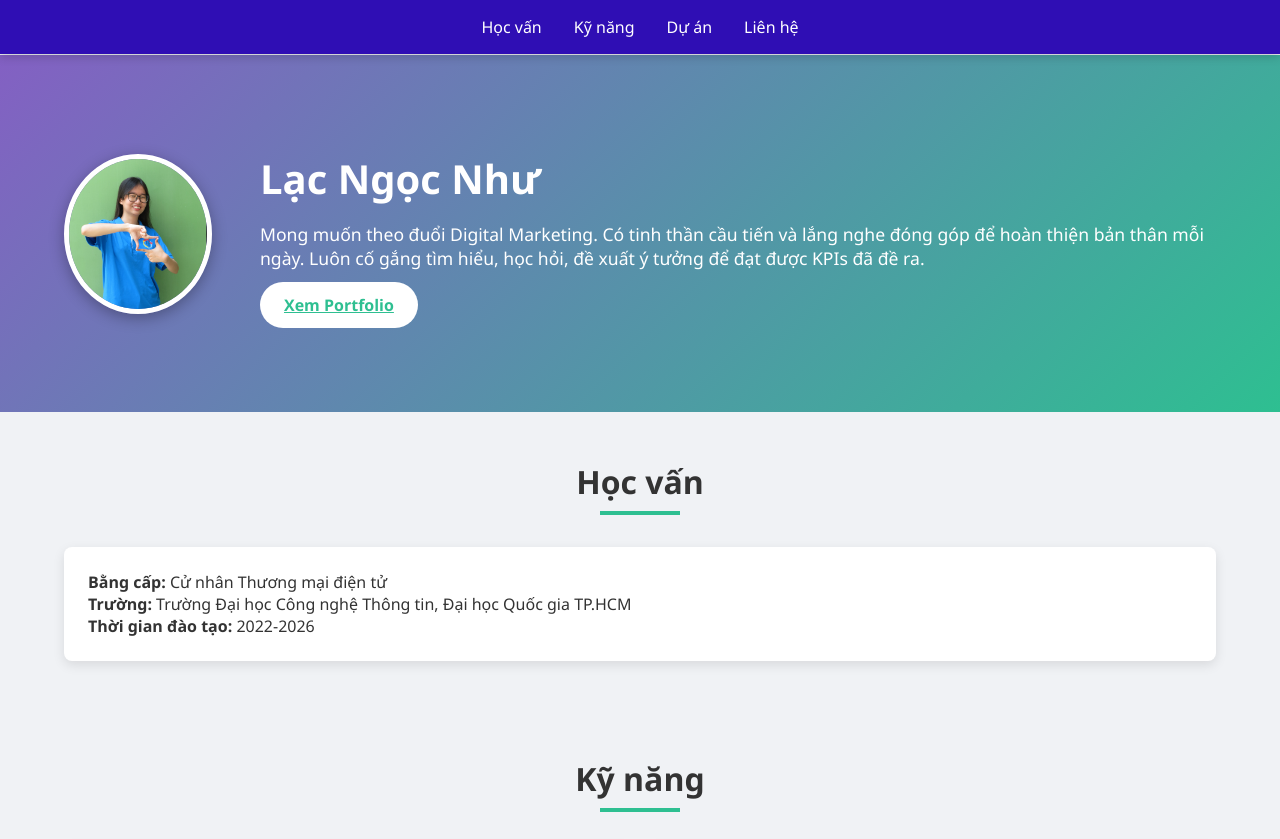
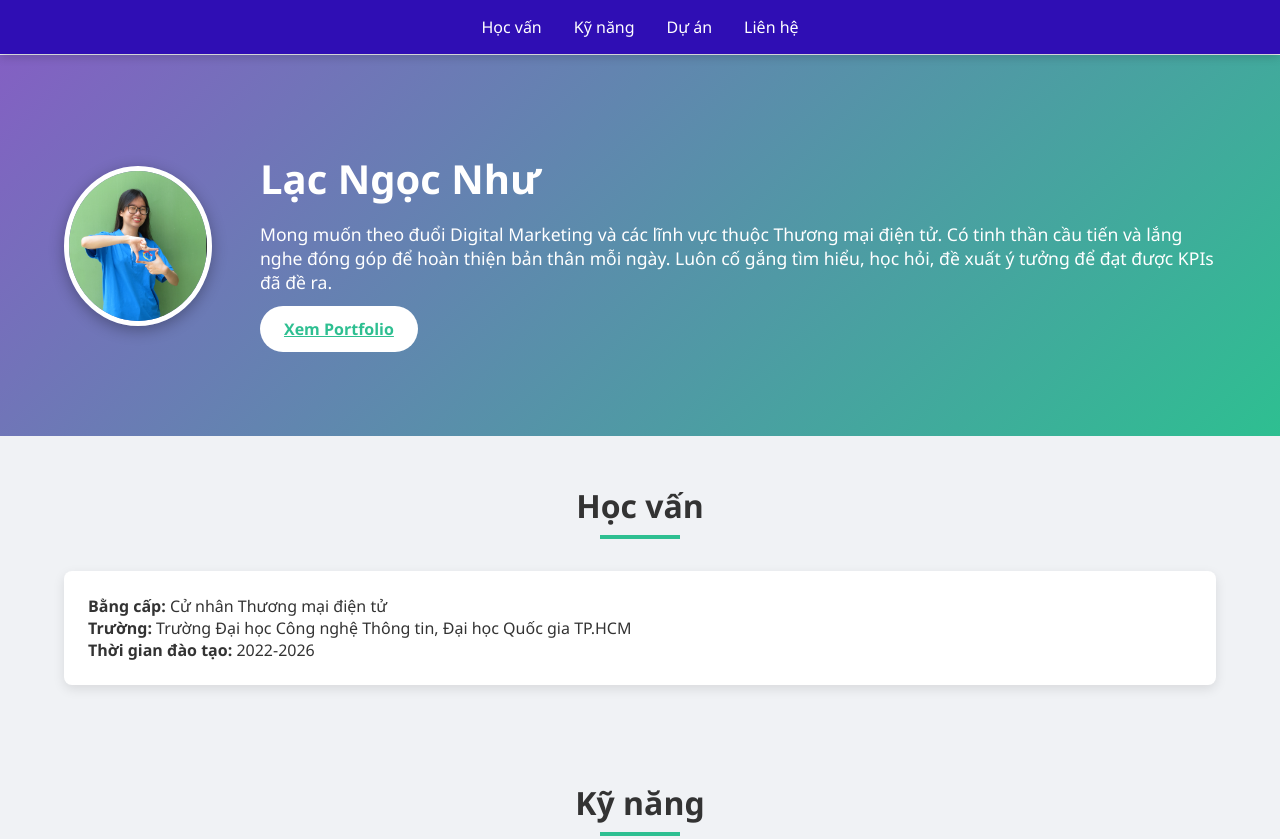
Before and after one commit to nhungoclac/portfolio, a plain HTML site: page index.html in a window 1280 px wide. Shown: the top 839 px of the page. Drawn offline with Linux system fonts and the light colour scheme.

Commit message:
Update index.html

```diff
--- a/index.html
+++ b/index.html
@@ -27,7 +27,7 @@
         <div class="hero-text">
           <h1>Lạc Ngọc Như</h1>
           <p>
-            Mong muốn theo đuổi Digital Marketing. Có tinh thần cầu tiến và lắng
+            Mong muốn theo đuổi Digital Marketing và các lĩnh vực thuộc Thương mại điện tử. Có tinh thần cầu tiến và lắng
             nghe đóng góp để hoàn thiện bản thân mỗi ngày. Luôn cố gắng tìm
             hiểu, học hỏi, đề xuất ý tưởng để đạt được KPIs đã đề ra.
           </p>
```
